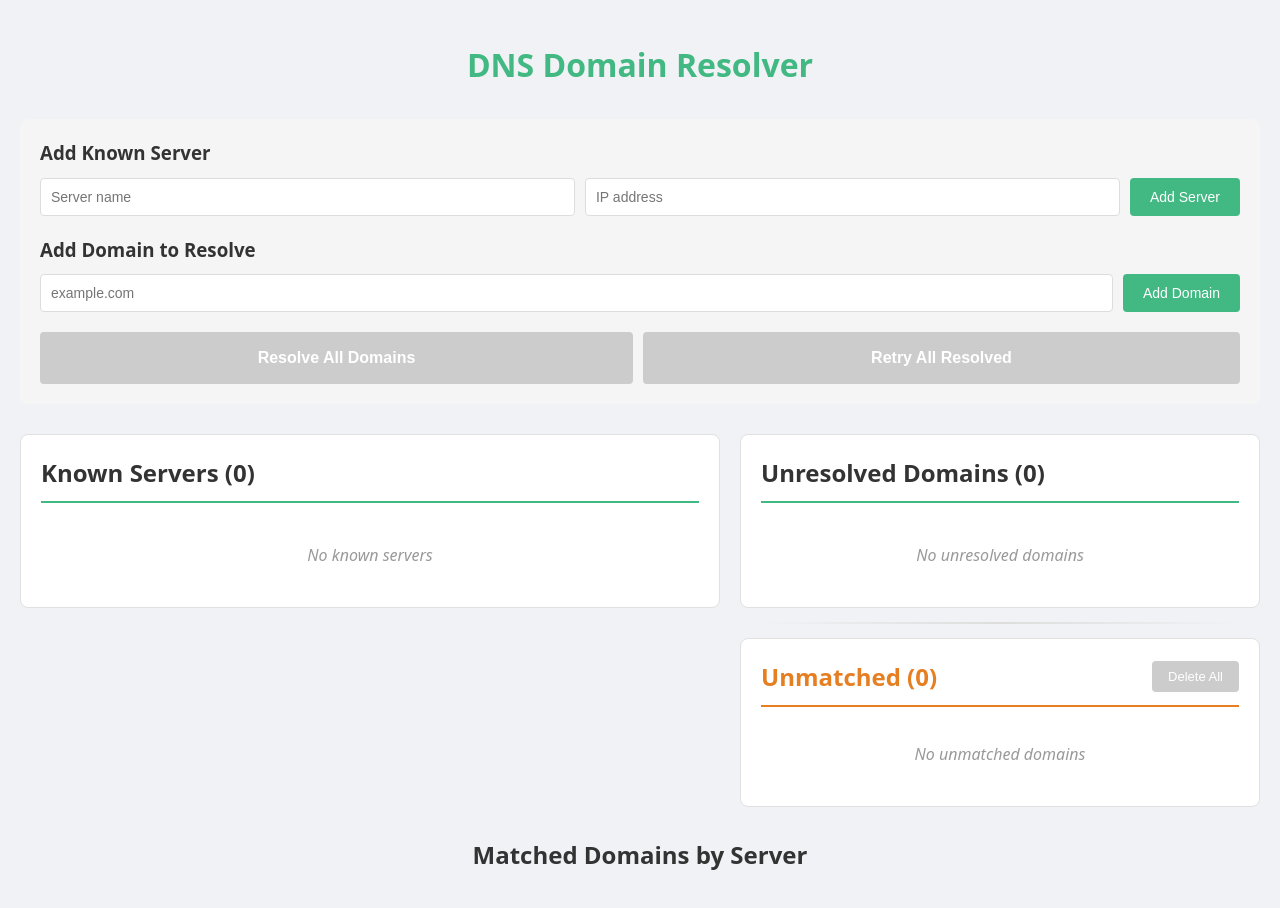
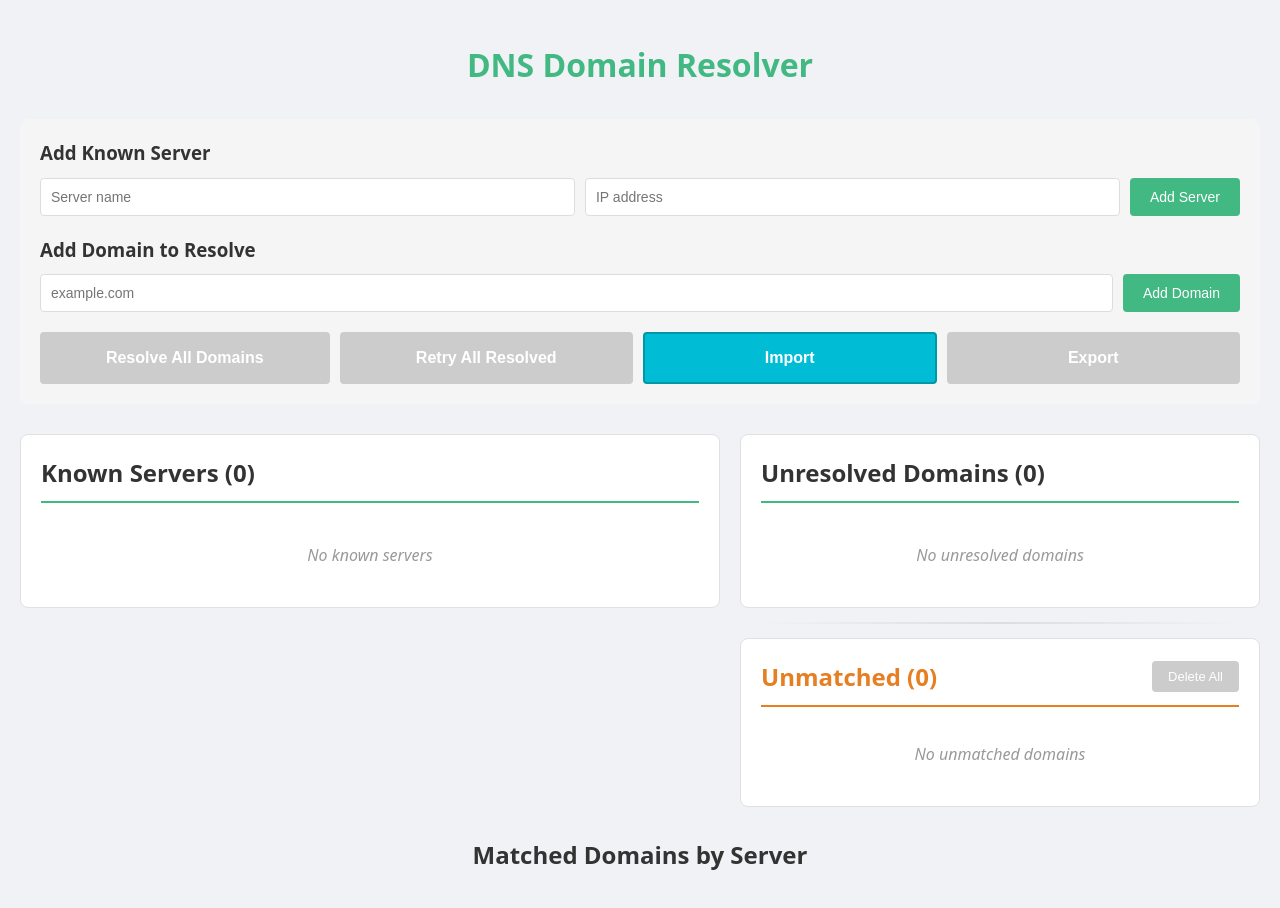
Before and after one commit to indyjonesnl/domainjs, a Vue app: page / in a window 1280 px wide. Shown: the top 908 px of the page. Built offline with nearby package versions, Linux system fonts and the light colour scheme.

Commit message:
Add export/import functionality

```diff
--- a/src/App.vue
+++ b/src/App.vue
@@ -53,16 +53,63 @@ async function resolveDomain(domain) {
 }
 
 // Add log message to console
-function addLog(message, type = 'info') {
+function addLog(message, type = 'info', domains = []) {
   const id = logIdCounter++
   const log = {
     id,
     message,
     type,
-    timestamp: new Date().toLocaleString()
+    timestamp: new Date().toLocaleString(),
+    domains // Array of {domain, serverName} objects for clickable links
   }
 
   consoleLogs.value.push(log)
+}
+
+// Extract base domain name (e.g., "thomastrucks" from "thomastrucks.com")
+function extractBaseName(domain) {
+  const parts = domain.split('.')
+  if (parts.length >= 2) {
+    // Return the second-to-last part (the domain name before TLD)
+    return parts[parts.length - 2]
+  }
+  return domain
+}
+
+// Check if domains with same base name are in the same column
+function checkDomainConsistency() {
+  // Group resolved domains by base name
+  const domainsByBaseName = {}
+
+  resolvedDomains.value.forEach(resolved => {
+    const baseName = extractBaseName(resolved.domain)
+    if (!domainsByBaseName[baseName]) {
+      domainsByBaseName[baseName] = []
+    }
+    domainsByBaseName[baseName].push(resolved)
+  })
+
+  // Check each group for consistency
+  for (const [baseName, domains] of Object.entries(domainsByBaseName)) {
+    if (domains.length > 1) {
+      // Get unique server names
+      const serverNames = new Set(domains.map(d => d.serverName))
+
+      if (serverNames.size > 1) {
+        // Domains with same base name are pointing to different servers
+        const domainData = domains.map(d => ({
+          domain: d.domain,
+          serverName: d.serverName || 'unmatched'
+        }))
+
+        addLog(
+          'Domains with same name but different TLDs are not pointing to the same server:',
+          'warning',
+          domainData
+        )
+      }
+    }
+  }
 }
 
 // Add a new domain to the unresolved list
@@ -174,6 +221,7 @@ async function resolveAllDomains() {
   }
 
   isResolving.value = false
+  checkDomainConsistency()
 }
 
 // Retry resolving a single domain
@@ -229,6 +277,7 @@ async function retryResolveDomain(domain) {
     resolvedDomains.value.sort((a, b) => a.domain.localeCompare(b.domain))
 
     saveToStorage()
+    checkDomainConsistency()
   }
 }
 
@@ -266,12 +315,167 @@ function removeDomain(domain) {
 function removeResolvedDomain(index) {
   resolvedDomains.value.splice(index, 1)
   saveToStorage()
+  checkDomainConsistency()
 }
 
 // Remove all unmatched domains
 function removeAllUnmatched() {
   resolvedDomains.value = resolvedDomains.value.filter(resolved => resolved.serverName !== null)
   saveToStorage()
+  checkDomainConsistency()
+}
+
+// Export domains and servers to JSON file
+function exportDomains() {
+  // Get unique domain names
+  const uniqueDomains = [...new Set(resolvedDomains.value.map(rd => rd.domain))]
+
+  // Get servers with name and ip
+  const servers = knownServers.value.map(server => ({
+    name: server.name,
+    ip: server.ip
+  }))
+
+  // Create export object
+  const exportData = {
+    servers: servers,
+    domains: uniqueDomains
+  }
+
+  // Create JSON content
+  const jsonContent = JSON.stringify(exportData, null, 2)
+
+  // Create blob and download
+  const blob = new Blob([jsonContent], { type: 'application/json' })
+  const url = URL.createObjectURL(blob)
+  const link = document.createElement('a')
+  link.href = url
+  link.download = 'domains.json'
+  document.body.appendChild(link)
+  link.click()
+  document.body.removeChild(link)
+  URL.revokeObjectURL(url)
+
+  addLog(`Exported ${servers.length} servers and ${uniqueDomains.length} domains to domains.json`, 'info')
+}
+
+// Import domains and servers from JSON file
+function importDomains() {
+  const input = document.createElement('input')
+  input.type = 'file'
+  input.accept = 'application/json,.json'
+
+  input.onchange = async (e) => {
+    const file = e.target.files[0]
+    if (!file) return
+
+    try {
+      const text = await file.text()
+      const data = JSON.parse(text)
+
+      let servers = []
+      let domains = []
+
+      // Support both old format (array) and new format (object with servers and domains)
+      if (Array.isArray(data)) {
+        // Old format: just domains
+        domains = data
+      } else if (typeof data === 'object' && data !== null) {
+        // New format: object with servers and domains
+        servers = Array.isArray(data.servers) ? data.servers : []
+        domains = Array.isArray(data.domains) ? data.domains : []
+      } else {
+        addLog('Invalid JSON format: Expected an array or an object with servers and domains', 'error')
+        return
+      }
+
+      const addedServers = []
+      const addedDomains = []
+      const warnings = []
+
+      // Import servers
+      for (const server of servers) {
+        if (typeof server !== 'object' || !server.name || !server.ip) {
+          warnings.push(`Skipped invalid server: ${JSON.stringify(server)}`)
+          continue
+        }
+
+        const trimmedName = server.name.trim()
+        const trimmedIp = server.ip.trim()
+
+        if (!trimmedName || !trimmedIp) continue
+
+        // Check if server already exists by name or IP
+        const existsByName = knownServers.value.some(s => s.name === trimmedName)
+        const existsByIp = knownServers.value.some(s => s.ip === trimmedIp)
+
+        if (existsByName || existsByIp) {
+          warnings.push(`Server "${trimmedName}" (${trimmedIp}) already exists`)
+          continue
+        }
+
+        // Add server
+        knownServers.value.push({
+          name: trimmedName,
+          ip: trimmedIp
+        })
+        addedServers.push(trimmedName)
+      }
+
+      // Import domains
+      for (const domain of domains) {
+        // Skip non-string values
+        if (typeof domain !== 'string') {
+          warnings.push(`Skipped non-string value: ${domain}`)
+          continue
+        }
+
+        const trimmedDomain = domain.trim()
+        if (!trimmedDomain) continue
+
+        // Check if domain already exists in unresolved list
+        if (unresolvedDomains.value.includes(trimmedDomain)) {
+          warnings.push(`"${trimmedDomain}" is already in the unresolved list`)
+          continue
+        }
+
+        // Check if domain already exists in resolved list
+        const alreadyResolved = resolvedDomains.value.some(resolved => resolved.domain === trimmedDomain)
+        if (alreadyResolved) {
+          warnings.push(`"${trimmedDomain}" has already been resolved`)
+          continue
+        }
+
+        // Add domain
+        unresolvedDomains.value.push(trimmedDomain)
+        addedDomains.push(trimmedDomain)
+      }
+
+      // Sort alphabetically if any domains were added
+      if (addedDomains.length > 0) {
+        unresolvedDomains.value.sort((a, b) => a.localeCompare(b))
+      }
+
+      // Save if anything was added
+      if (addedServers.length > 0 || addedDomains.length > 0) {
+        saveToStorage()
+        addLog(`Imported ${addedServers.length} servers and ${addedDomains.length} domains from ${file.name}`, 'info')
+      }
+
+      // Show warnings if any
+      if (warnings.length > 0) {
+        addLog(warnings.join(', '), 'warning')
+      }
+
+      if (addedServers.length === 0 && addedDomains.length === 0 && warnings.length === 0) {
+        addLog('No servers or domains found in the file', 'warning')
+      }
+    } catch (error) {
+      addLog(`Failed to import: ${error.message}`, 'error')
+    }
+  }
+
+  input.click()
 }
 
 // Grouped domains by server
@@ -463,7 +667,21 @@ function loadFromStorage() {
         >
           <span class="console-timestamp">{{ log.timestamp }}</span>
           <span :class="['console-type', `console-type-${log.type}`]">{{ log.type.toUpperCase() }}</span>
-          <span class="console-message">{{ log.message }}</span>
+          <span class="console-message">
+            {{ log.message }}
+            <span v-if="log.domains && log.domains.length > 0" class="domain-links">
+              <a
+                v-for="(domainInfo, index) in log.domains"
+                :key="index"
+                :href="`http://${domainInfo.domain}`"
+                target="_blank"
+                rel="noopener noreferrer"
+                class="domain-link"
+              >
+                {{ domainInfo.domain }} ({{ domainInfo.serverName }})<span v-if="index < log.domains.length - 1">, </span>
+              </a>
+            </span>
+          </span>
         </div>
       </div>
     </div>
@@ -514,6 +732,19 @@ function loadFromStorage() {
             :disabled="resolvedDomains.length === 0 || isResolving || isRetryingAll"
           >
             {{ isRetryingAll ? 'Retrying...' : 'Retry All Resolved' }}
+          </button>
+          <button
+            class="import-btn"
+            @click="importDomains"
+          >
+            Import
+          </button>
+          <button
+            class="export-btn"
+            @click="exportDomains"
+            :disabled="resolvedDomains.length === 0"
+          >
+            Export
           </button>
         </div>
       </div>
@@ -580,7 +811,16 @@ function loadFromStorage() {
               :class="['resolved-item', { 'flash-retry': recentlyRetriedDomains.has(resolved.domain) }]"
             >
               <div class="resolved-info">
-                <strong>{{ resolved.domain }}</strong>
+                <strong>
+                  <a
+                    :href="`http://${resolved.domain}`"
+                    target="_blank"
+                    rel="noopener noreferrer"
+                    class="domain-name-link"
+                  >
+                    {{ resolved.domain }}
+                  </a>
+                </strong>
                 <span class="ip">IP: {{ resolved.ip }}</span>
                 <span class="timestamp">Resolved: {{ resolved.resolvedAt }}</span>
               </div>
@@ -615,7 +855,16 @@ function loadFromStorage() {
               :class="['resolved-item', { 'flash-retry': recentlyRetriedDomains.has(resolved.domain) }]"
             >
               <div class="resolved-info">
-                <strong>{{ resolved.domain }}</strong>
+                <strong>
+                  <a
+                    :href="`http://${resolved.domain}`"
+                    target="_blank"
+                    rel="noopener noreferrer"
+                    class="domain-name-link"
+                  >
+                    {{ resolved.domain }}
+                  </a>
+                </strong>
                 <span class="ip">IP: {{ resolved.ip }}</span>
                 <span class="timestamp">Resolved: {{ resolved.resolvedAt }}</span>
               </div>
@@ -732,6 +981,35 @@ h1 {
   word-break: break-word;
 }
 
+.domain-links {
+  display: inline;
+  margin-left: 5px;
+}
+
+.domain-link {
+  color: #4fc3f7;
+  text-decoration: none;
+  font-weight: 500;
+  transition: color 0.2s;
+}
+
+.domain-link:hover {
+  color: #81d4fa;
+  text-decoration: underline;
+}
+
+.domain-name-link {
+  color: #42b883;
+  text-decoration: none;
+  font-weight: 500;
+  transition: color 0.2s;
+}
+
+.domain-name-link:hover {
+  color: #35a372;
+  text-decoration: underline;
+}
+
 .controls {
   background: #f5f5f5;
   padding: 20px;
@@ -812,6 +1090,42 @@ button:disabled {
 }
 
 .retry-all-btn:disabled {
+  background: #ccc;
+  border-color: #ccc;
+}
+
+.import-btn {
+  flex: 1;
+  padding: 15px;
+  font-size: 16px;
+  font-weight: bold;
+  background: #00bcd4;
+  border: 2px solid #0097a7;
+}
+
+.import-btn:hover:not(:disabled) {
+  background: #0097a7;
+}
+
+.import-btn:disabled {
+  background: #ccc;
+  border-color: #ccc;
+}
+
+.export-btn {
+  flex: 1;
+  padding: 15px;
+  font-size: 16px;
+  font-weight: bold;
+  background: #9c27b0;
+  border: 2px solid #7b1fa2;
+}
+
+.export-btn:hover:not(:disabled) {
+  background: #7b1fa2;
+}
+
+.export-btn:disabled {
   background: #ccc;
   border-color: #ccc;
 }
@@ -1000,6 +1314,7 @@ button:disabled {
   display: flex;
   justify-content: space-between;
   align-items: center;
+  gap: 10px;
   transition: background-color 3s ease-out, border-color 3s ease-out;
 }
 
@@ -1024,30 +1339,41 @@ button:disabled {
   display: flex;
   flex-direction: column;
   gap: 4px;
+  min-width: 0;
+  flex: 1;
+  overflow: hidden;
 }
 
 .resolved-info strong {
   color: #333;
+  word-break: break-word;
+  overflow-wrap: break-word;
 }
 
 .ip {
   color: #666;
   font-size: 14px;
+  word-break: break-word;
+  overflow-wrap: break-word;
 }
 
 .timestamp {
   color: #999;
   font-size: 12px;
+  word-break: break-word;
+  overflow-wrap: break-word;
 }
 
 .resolved-actions {
   display: flex;
   gap: 8px;
+  flex-shrink: 0;
 }
 
 .resolved-actions button {
   padding: 6px 12px;
   font-size: 12px;
+  white-space: nowrap;
 }
 
 .remove-btn {
```
